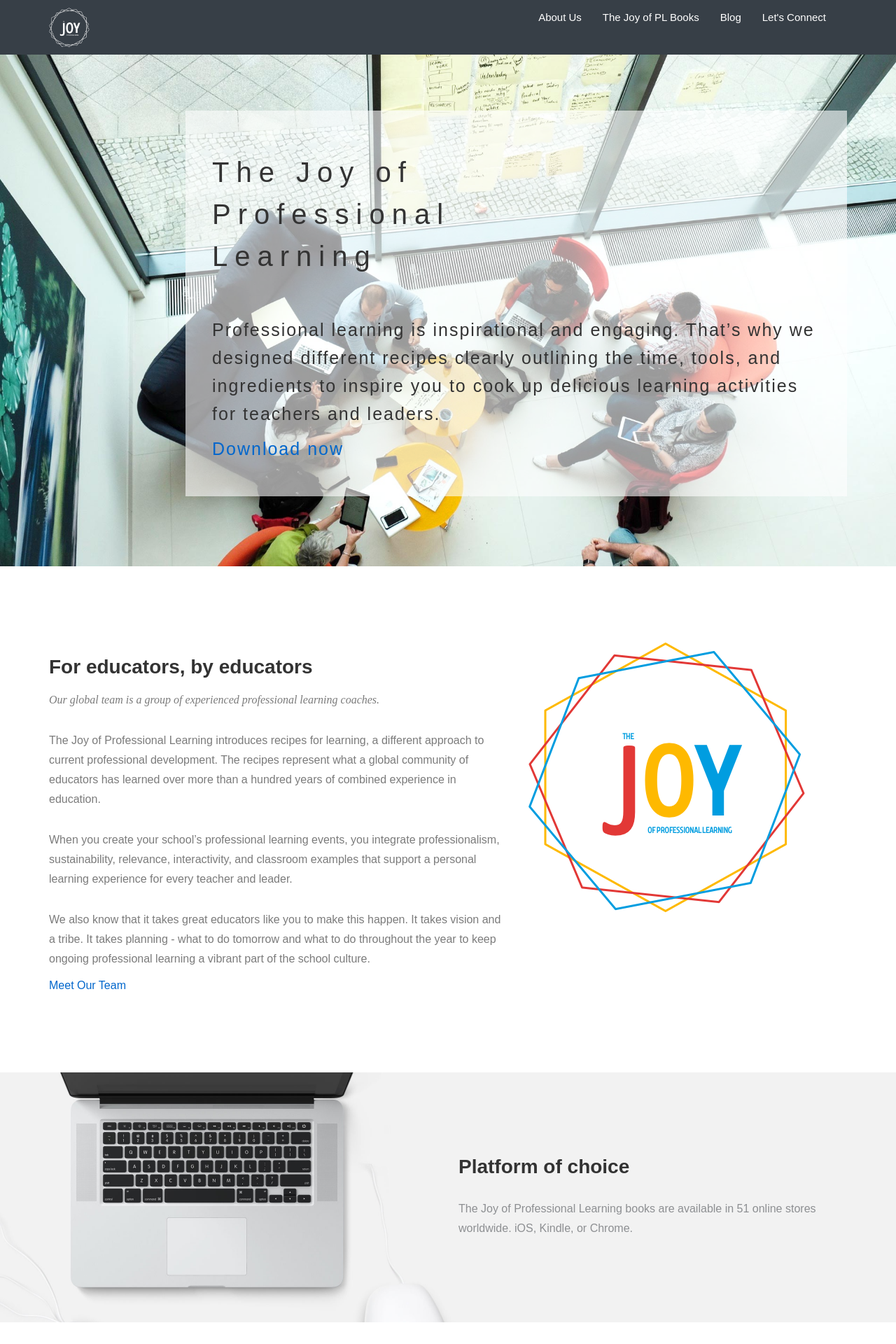
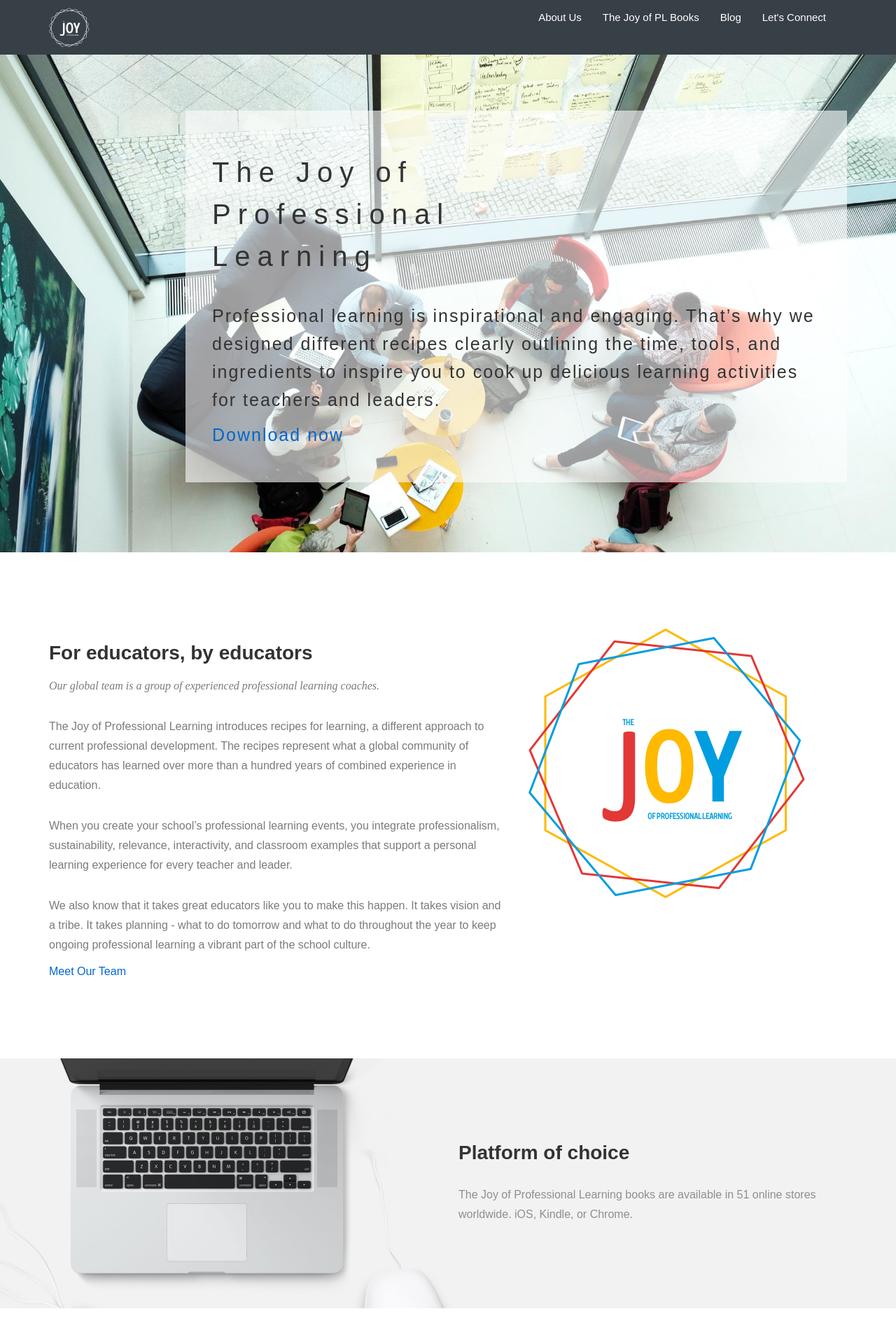
Before and after one commit to meesterkurt/joyofprofessionallearning, a Jekyll site: the page built from index.md, in a window 1280 px wide. Shown: the top 1920 px of the page at 70% size. Built offline with Jekyll 4.4.1, drawn with Linux system fonts in a browser that asks for light colours; nearby versions of some CDN libraries; some web fonts are replaced.

Commit message:
padding change

```diff
--- a/css/airspace.css
+++ b/css/airspace.css
@@ -123,7 +123,7 @@ color: #333;
   font-size: 40px;
   line-height: 60px;
   letter-spacing: 10px;
-  padding-bottom: 45px;
+  padding-bottom: 25px;
 }
 #slider .block p {
   font-size: 25px;
```
